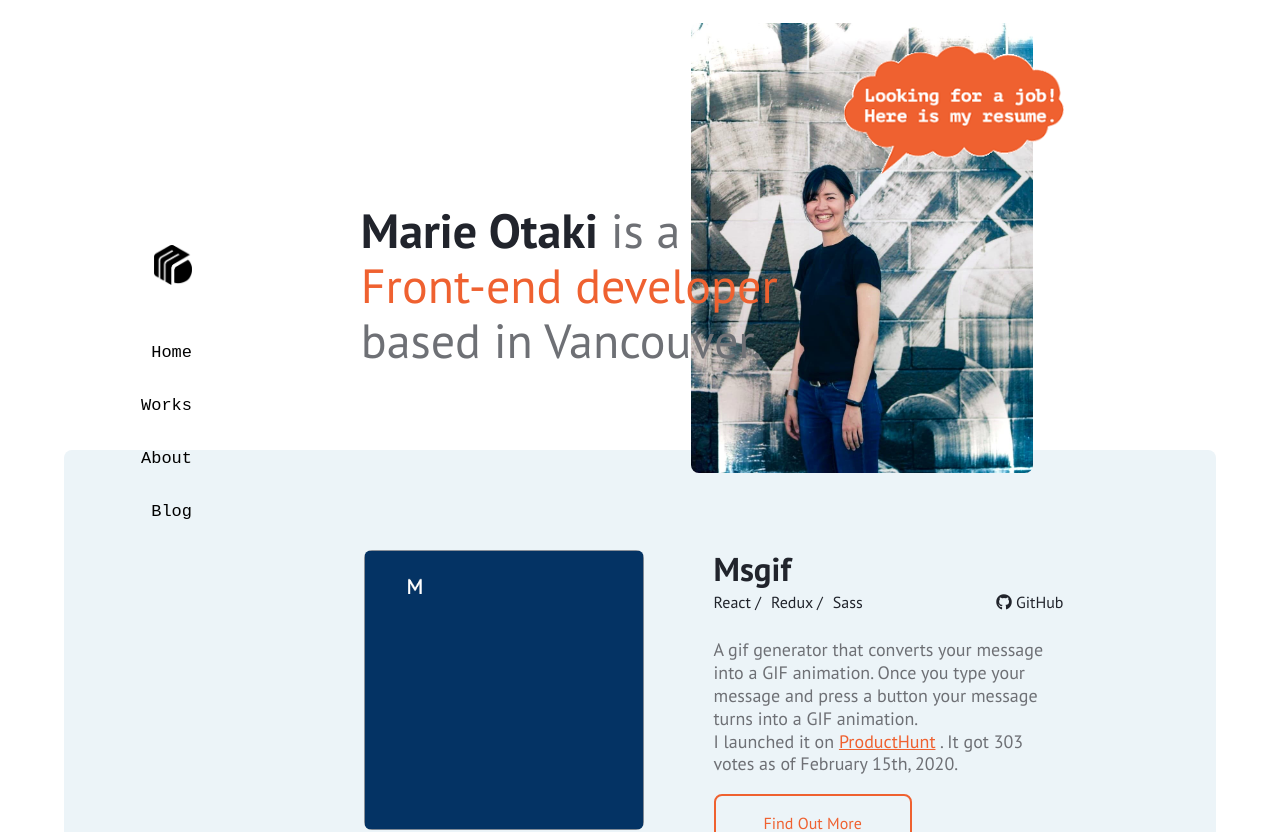
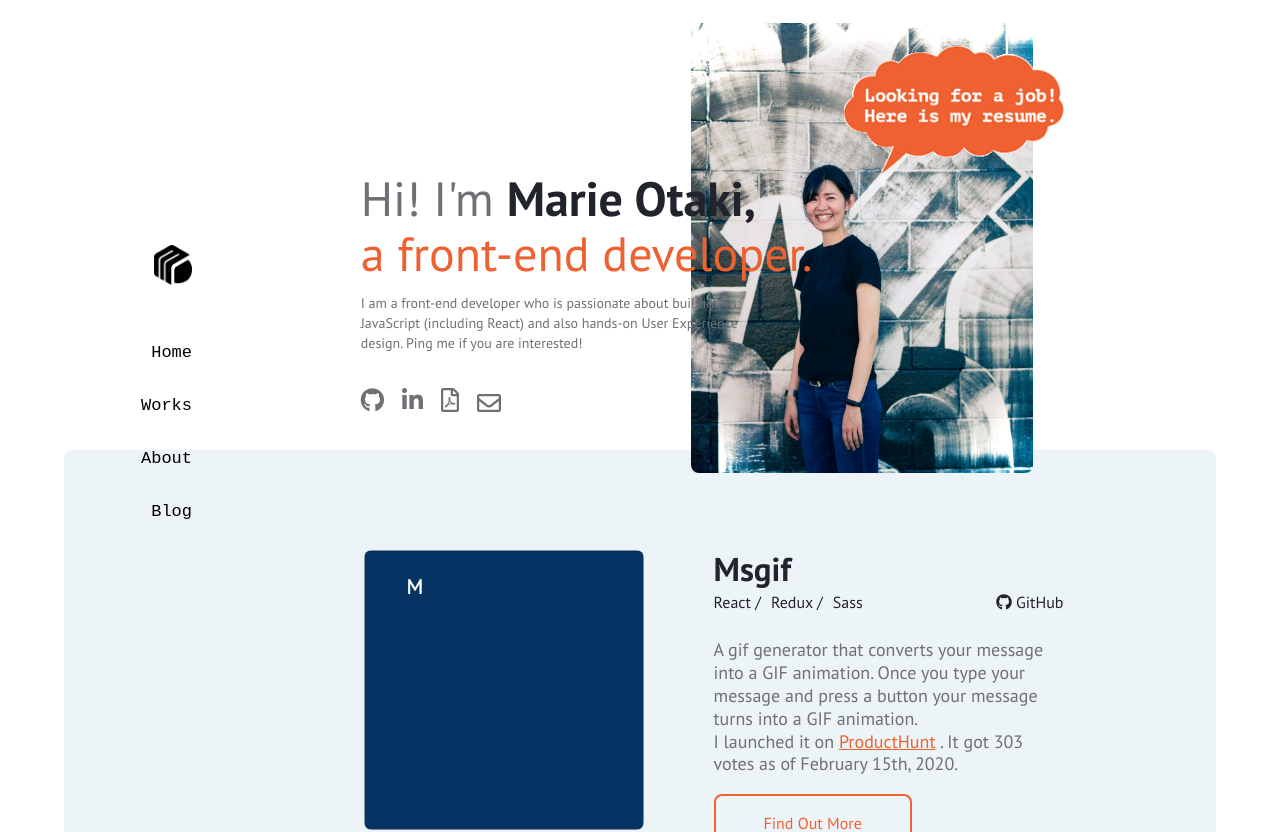
Before and after one commit to marieooq/react_portfolio, a React (Create React App) app: page / in a window 1280 px wide. Shown: the top 832 px of the page. Built offline with nearby package versions, Linux system fonts and the light colour scheme; a web font is replaced by a local one.

Commit message:
modify the design of header

```diff
--- a/src/components/Header.jsx
+++ b/src/components/Header.jsx
@@ -36,11 +36,16 @@ const Header = props => {
         <div className="introduction">
           <div className="introduction-inner">
             <h1>
-              <span id="name">Marie Otaki</span> is a{' '}
-              <span id="job-title">Front-end developer</span> based in
-              Vancouver.
+              Hi! I'm <span id="name">Marie Otaki,</span>
+              <br />
+              <span id="job-title">a front-end developer.</span>
             </h1>
-            {/* <ul>
+            <p>
+              I am a front-end developer who is passionate about building in
+              JavaScript (including React) and also hands-on User Experience
+              design. Ping me if you are interested!
+            </p>
+            <ul>
               <li>
                 <a
                   href="https://github.com/marieooq"
@@ -52,7 +57,7 @@ const Header = props => {
               </li>
               <li>
                 <a
-                  href="https://github.com/marieooq"
+                  href="https://www.linkedin.com/in/marieotaki/"
                   target="_blank"
                   rel="noopener noreferrer"
                 >
@@ -61,7 +66,7 @@ const Header = props => {
               </li>
               <li>
                 <a
-                  href="https://github.com/marieooq"
+                  href="/MarieOtaki_resume.pdf"
                   target="_blank"
                   rel="noopener noreferrer"
                 >
@@ -70,14 +75,14 @@ const Header = props => {
               </li>
               <li>
                 <a
-                  href="https://github.com/marieooq"
+                  href="mailto:otakimarie@gmail.com"
                   target="_blank"
                   rel="noopener noreferrer"
                 >
                   <i className="far fa-envelope"></i>
                 </a>
               </li>
-            </ul> */}
+            </ul>
           </div>
         </div>
       </header>
--- a/src/components/Header.scss
+++ b/src/components/Header.scss
@@ -66,12 +66,14 @@ header.work-ph-header a#productHunt_msgif {
 
   .introduction-inner {
     h1 {
+      width: 500px;
       font-size: 44px;
       font-family: var(--mainFont);
       font-weight: 400;
       line-height: 1.14;
       color: var(--subFontColor);
       padding: 0;
+      margin: 0;
 
       span#name {
         font-weight: 700;
@@ -81,6 +83,13 @@ header.work-ph-header a#productHunt_msgif {
       span#job-title {
         color: var(--accentColor);
       }
+    }
+
+    p {
+      width: 400px;
+      font-size: 14px;
+      color: var(--subFontColor);
+      line-height: 1.4;
     }
 
     ul {
@@ -97,13 +106,17 @@ header.work-ph-header a#productHunt_msgif {
           color: var(--subFontColor);
           text-decoration: none;
           display: block;
-          padding: 10px 10px 10px 0;
-          margin: 5px;
+          padding: 18px 18px 18px 0;
+          // margin: 5px;
           // background-color: aqua;
         }
         a:hover {
+          color: var(--accentColor);
           cursor: pointer;
           text-decoration: underline;
+        }
+        .fa-envelope {
+          padding-top: 6px;
         }
       }
     }
```
